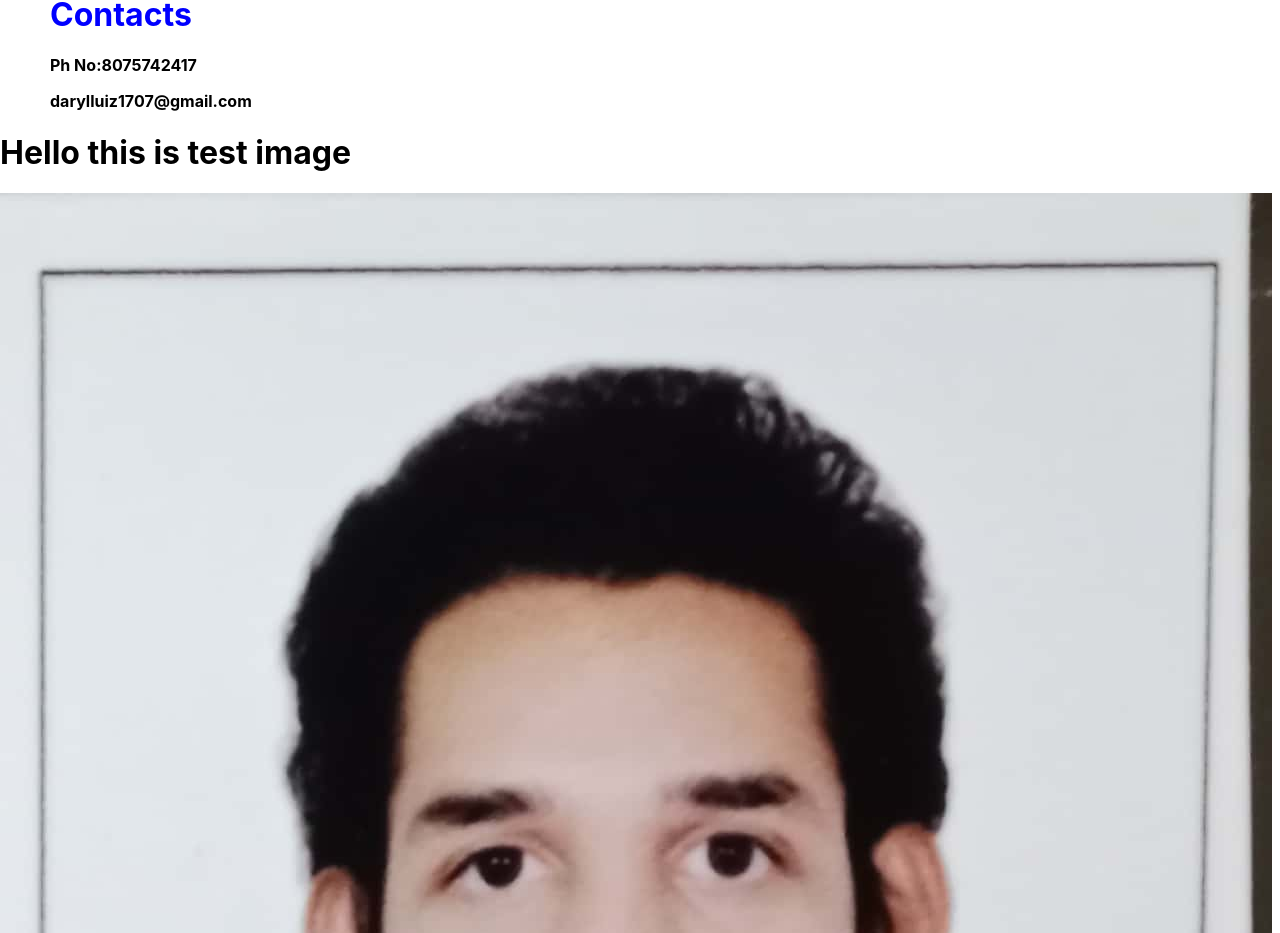
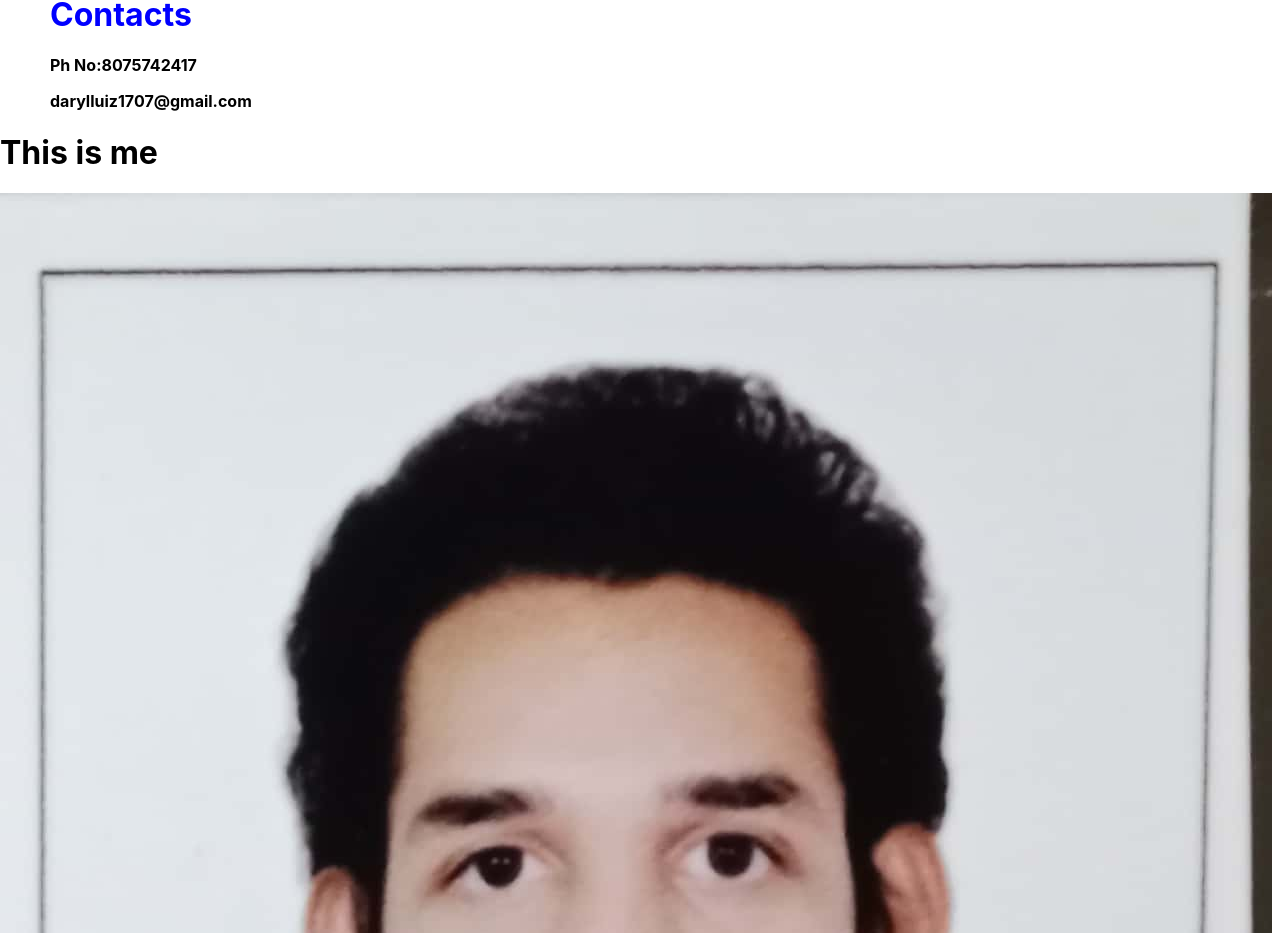
Before and after one commit to dl1707/web-profile-react, a React (Create React App) app: page / in a window 1280 px wide. Shown: the part 5834-6767 px from the top of the page. Built offline with nearby package versions, Linux system fonts and the light colour scheme.

Commit message:
Recent commit

```diff
--- a/src/components/profile.js
+++ b/src/components/profile.js
@@ -303,7 +303,7 @@ export default function Profile()
       <div ref={certificatesRef} onMouseEnter={()=>setcviewed(true)}  onMouseLeave={()=>setcviewed(false)}><Certificates isC={cviewed}/></div>
       <div ref={contactRef}><Contacts scrollToHome={()=>scrollTo(homeRef)}/></div>
       <div>
-        <h1>Hello this is test image</h1>
+        <h1>This is me</h1>
         <img src="./Daryl photo 4.jpg" alt="DARYL"/>
       </div>
     </div>
```
